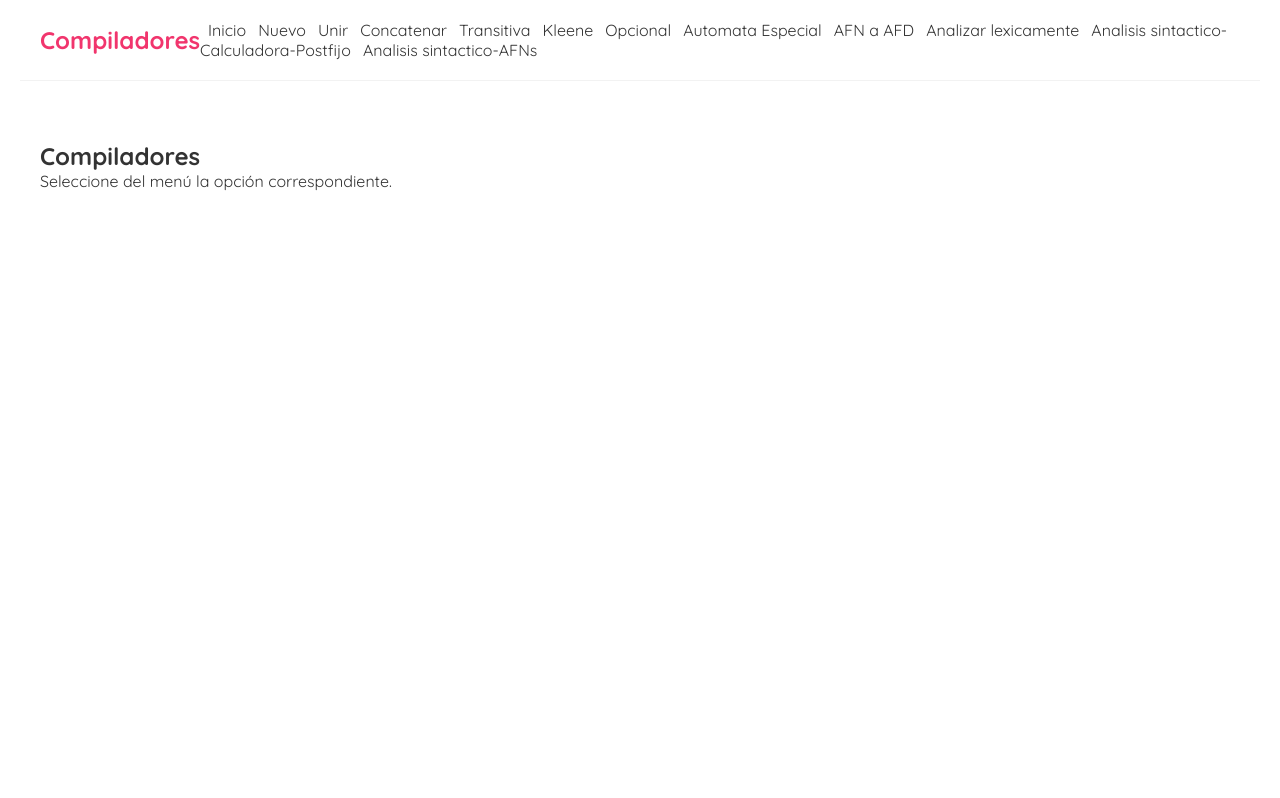
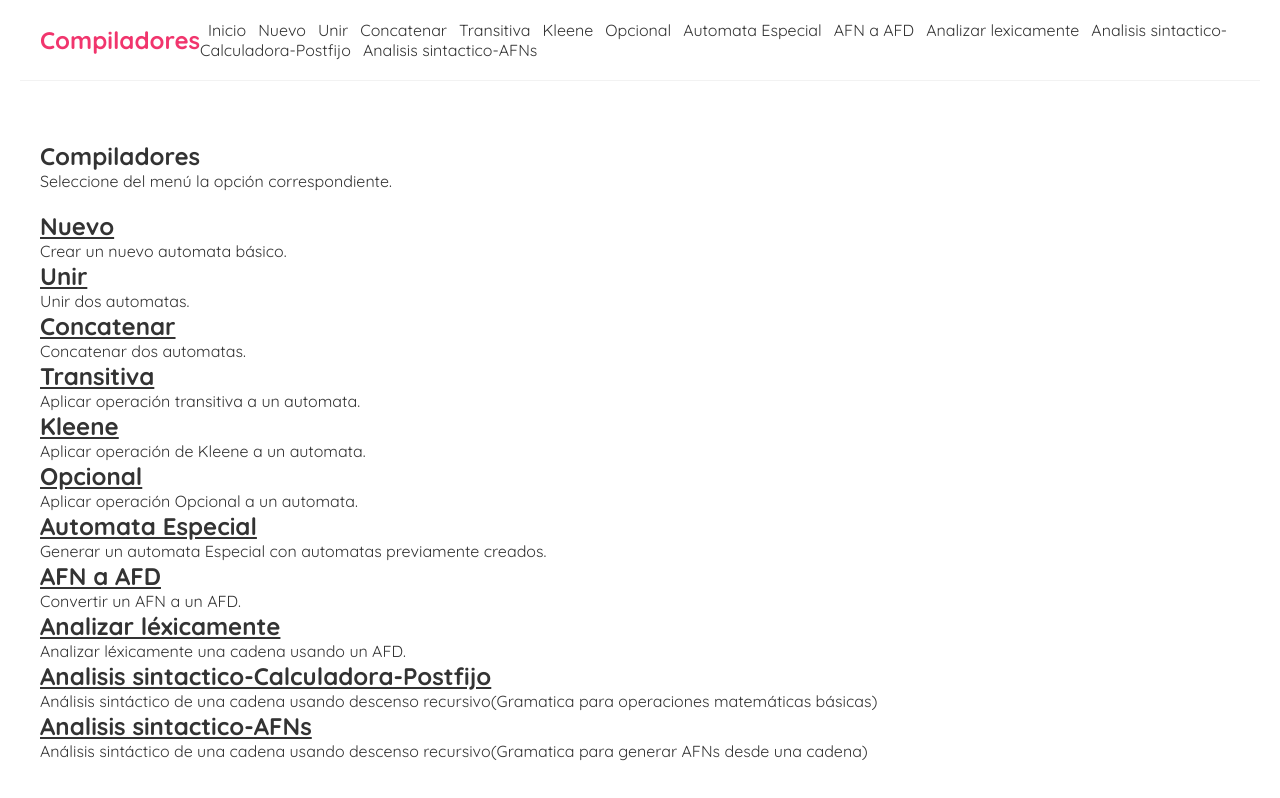
Before and after one commit to JomaDm/Proyecto_Compiladores, a React (Create React App) app: page / in a window 1280 px wide. Shown: the top 798 px of the page. Built offline with nearby package versions, Linux system fonts and the light colour scheme.

Commit message:
Menu sin terminar

```diff
--- a/src/components/home.js
+++ b/src/components/home.js
@@ -1,8 +1,35 @@
+import {Link} from 'react-router-dom'
+
 const Home = () => {
 	return (
 		<div className="home">
 			<h2>Compiladores</h2>
             <p>Seleccione del menú la opción correspondiente.</p>
+			<br/>
+			<div className="enlaces">
+				<h2><Link to="../operation/New">Nuevo</Link></h2>
+				<p>Crear un nuevo automata básico.</p>
+				<h2><Link to="../operation/Join">Unir</Link></h2>
+				<p>Unir dos automatas.</p>
+                <h2><Link to="../operation/Concatenate">Concatenar</Link></h2>
+				<p>Concatenar dos automatas.</p>
+                <h2><Link to="../operation/Transitive">Transitiva</Link></h2>
+				<p>Aplicar operación transitiva a un automata.</p>
+                <h2><Link to="../operation/Kleene">Kleene</Link></h2>
+				<p>Aplicar operación de Kleene a un automata.</p>
+                <h2><Link to="../operation/Optional">Opcional</Link></h2>
+				<p>Aplicar operación Opcional a un automata.</p>
+                <h2><Link to="../operation/LexiconAnalyzer_AFNs">Automata Especial</Link></h2>
+				<p>Generar un automata Especial con automatas previamente creados.</p>
+				<h2><Link to="../operation/AFN_to_AFD">AFN a AFD</Link></h2>
+				<p>Convertir un AFN a un AFD.</p>
+				<h2><Link to="../operation/AnalyzeLexically">Analizar léxicamente</Link></h2>
+				<p>Analizar léxicamente una cadena usando un AFD.</p>
+                <h2><Link to="../operation/SintacticAnalysisCalculator">Analisis sintactico-Calculadora-Postfijo</Link></h2>
+				<p>Análisis sintáctico de una cadena usando descenso recursivo(Gramatica para operaciones matemáticas básicas)</p>
+                <h2><Link to="../operation/SintacticAnalysisAFNs">Analisis sintactico-AFNs</Link></h2>
+				<p>Análisis sintáctico de una cadena usando descenso recursivo(Gramatica para generar AFNs desde una cadena)</p>
+			</div>
 		</div>
 	);
 }
--- a/src/css/index.css
+++ b/src/css/index.css
@@ -32,6 +32,10 @@
 	max-width: 1200px;
 	margin: 40px auto;
 	padding: 20px;
+}
+
+.enlaces a:hover {
+	color: #f1356d;
 }
 
 ::-webkit-scrollbar {
```
